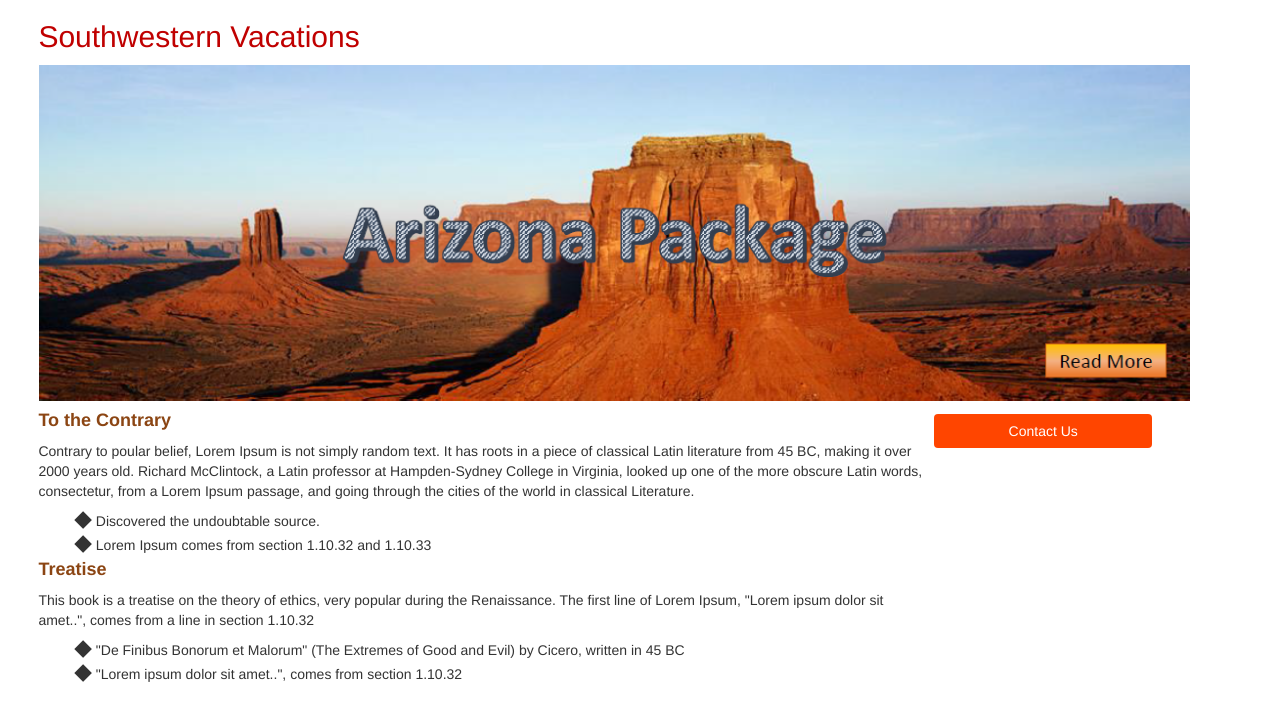
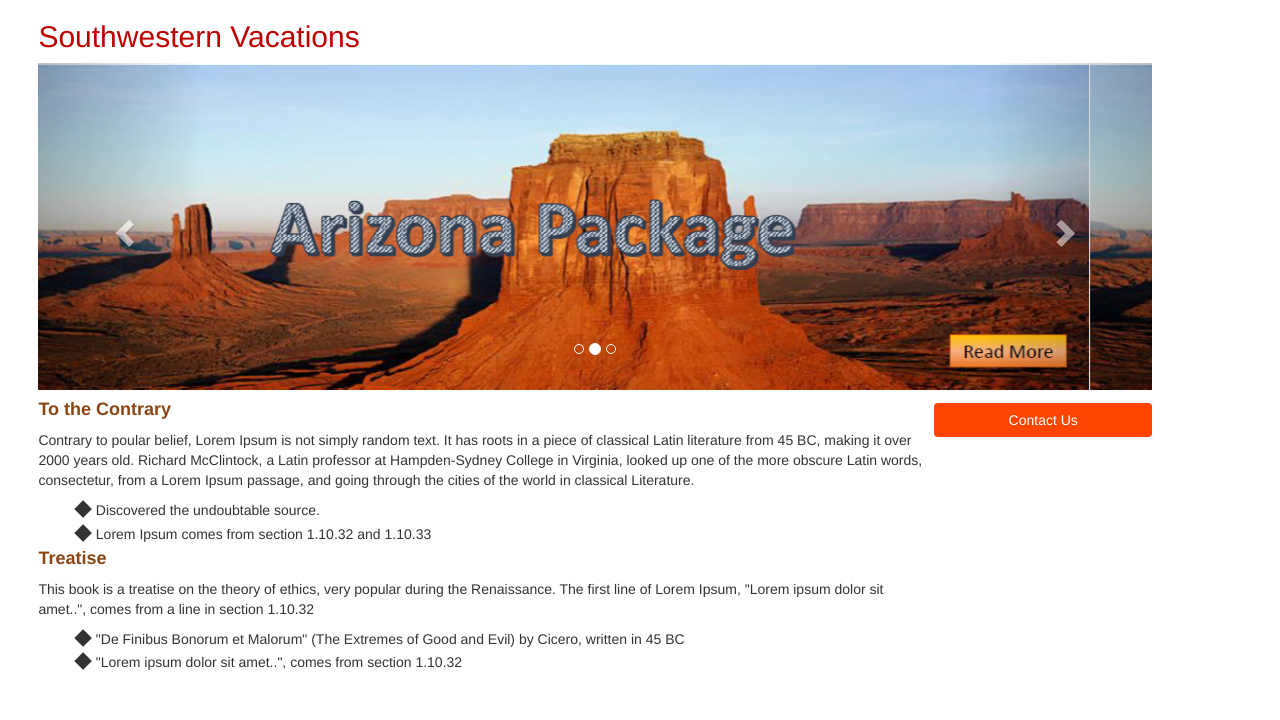
Before and after one commit to MelvinRabang/SouthwesternVacations, a plain HTML site: page index.html in a window 1280 px wide. Drawn offline with nearby package versions, Linux system fonts and the light colour scheme.

Commit message:
Commit Carousel

```diff
--- a/index.html
+++ b/index.html
@@ -10,6 +10,7 @@
         <link rel="stylesheet" href="resources/css/index.css">
         <link rel="stylesheet" href="resources/css/common.css">
         <script src="resources/jquery/jquery-3.2.1.min.js"></script>
+        <script src="resources/bootstrap-3.3.7/js/bootstrap.min.js"></script>
         <script src="http://code.jquery.com/ui/1.11.1/jquery-ui.min.js"></script>
         <link rel="stylesheet" href="https://code.jquery.com/ui/1.11.1/themes/smoothness/jquery-ui.css" />
         <script type="text/javascript" src="resources/js/index.js"></script>
@@ -19,9 +20,45 @@
             <div class="southwestern_header_position1">
                 <h2 class="southwestern_header_style">Southwestern Vacations</h2>
             </div>
+            <!-- myCarousel -->
+            <div id="myCarousel" class="carousel slide carouselPosition" data-ride="carousel">
+                <!-- Indicators -->
+                <ol class="carousel-indicators">
+                  <li data-target="#myCarousel" data-slide-to="0" class="active"></li>
+                  <li data-target="#myCarousel" data-slide-to="1"></li>
+                  <li data-target="#myCarousel" data-slide-to="2"></li>
+                </ol>
+
+                <!-- Wrapper for slides -->
+                <div class="carousel-inner">
+                  <div class="item active">
+                    <img src="resources/images/arizona_package.png">
+                  </div>
+
+                  <div class="item">
+                    <img src="resources/images/arizona_package.png">
+                  </div>
+
+                  <div class="item">
+                    <img src="resources/images/arizona_package.png">
+                  </div>
+                </div>
+
+                <!-- Left and right controls -->
+                <a class="left carousel-control" href="#myCarousel" data-slide="prev">
+                  <span class="glyphicon glyphicon-chevron-left"></span>
+                  <span class="sr-only">Previous</span>
+                </a>
+                <a class="right carousel-control" href="#myCarousel" data-slide="next">
+                  <span class="glyphicon glyphicon-chevron-right"></span>
+                  <span class="sr-only">Next</span>
+                </a>
+            </div>
+            <!-- myCarousel end
             <div>
                 <img src="resources/images/arizona_package.png" class="southwestern_header_position1">
             </div>
+        -->
             <div class="southwestern_header_position2 southwestern_edit_paragraphs">
                 <div class="phoenixParagraph">
                     <h4 class="brownColorFont"><b>To the Contrary</b></h4>
--- a/resources/css/index.css
+++ b/resources/css/index.css
@@ -29,3 +29,8 @@
     margin-left: 40%;
     margin-top: 20%;
 }
+
+.carouselPosition {
+    margin-left: 3%;
+    width: 87%;
+}
```
